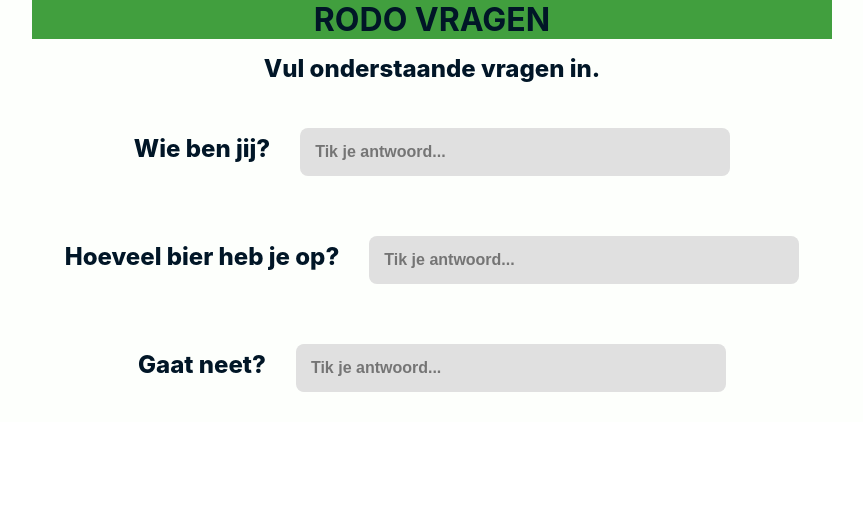
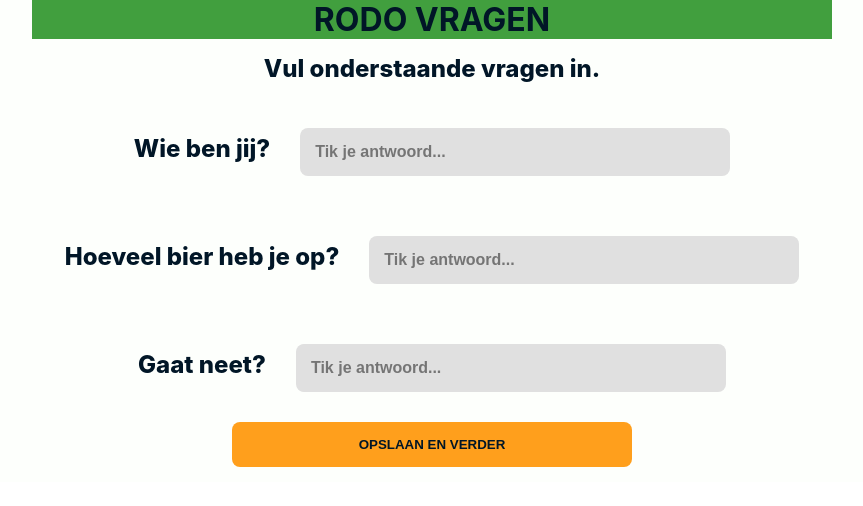
Before and after one commit to Ffyud/rodo-gui, a React (Create React App) app: page /#/vragenlijst in a window 1280 px wide. Shown: the top 506 px of the page, without its empty margins (208-1071 px from the left). Built offline with nearby package versions, Linux system fonts and the light colour scheme.

Commit message:
voeg button toe

```diff
--- a/src/Vragenlijst.js
+++ b/src/Vragenlijst.js
@@ -1,5 +1,6 @@
 import VragenlijstVraag from "./VragenlijstVraag";
 import getQuestionList from "./services/questionlist";
+import { Link } from "react-router-dom";
 
 function Vragenlijst() {
     return (
@@ -12,6 +13,8 @@ function Vragenlijst() {
                 <VragenlijstVraag vraag="Wie ben jij?"></VragenlijstVraag>
                 <VragenlijstVraag vraag="Hoeveel bier heb je op?"></VragenlijstVraag>
                 <VragenlijstVraag vraag="Gaat neet?"></VragenlijstVraag>
+                <Link to={"/"}><button className="primary-btn">Opslaan en verder</button></Link>
+
             </main>
         </div>
     );
```
